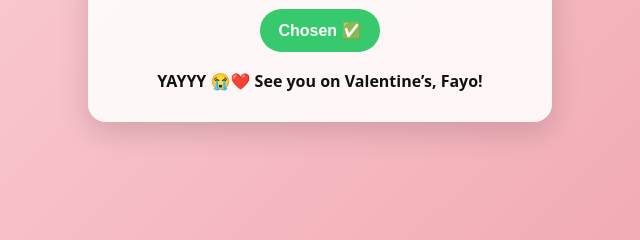
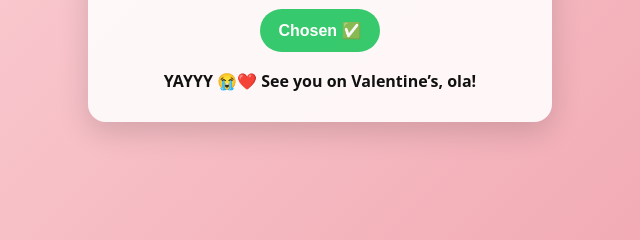
Before and after one commit to afolabi022/linklink, a plain HTML site: page index.html in a window 1280 px wide. Both pictures are taken after a click on the button "Yes 💘". Shown: the part 393-633 px from the top of the page, 320-960 px from the left. Drawn offline with Linux system fonts and the light colour scheme.

```diff
--- a/index.html
+++ b/index.html
@@ -89,7 +89,7 @@
     }, { passive: false });
 
     yesBtn.addEventListener("click", () => {
-      msg.textContent = "YAYYY 😭❤️ See you on Valentine’s, Fayo!";
+      msg.textContent = "YAYYY 😭❤️ See you on Valentine’s, ola!";
       noBtn.style.display = "none";
       yesBtn.textContent = "Chosen ✅";
       yesBtn.disabled = true;
```
